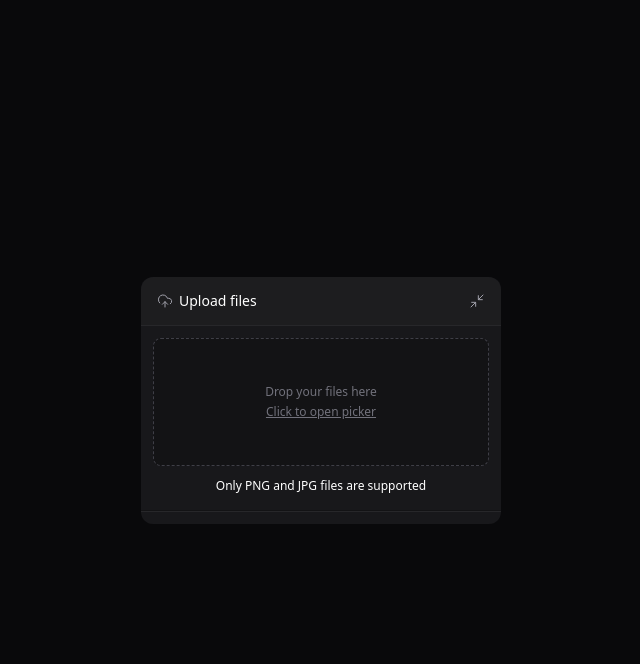
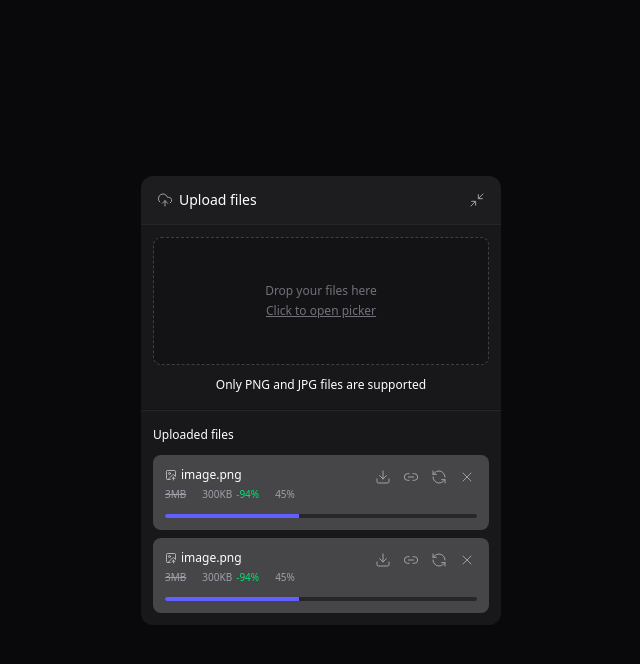
Before and after one commit to FernandoBatoni/ftr-upload-widget-web, a React (Vite) app: page / in a window 1280 px wide. Both pictures are taken after a click on the button "Upload files". Shown: the top 664 px of the page, without its empty margins (319-959 px from the left). Built offline with nearby package versions, Linux system fonts and the light colour scheme.

Commit message:
feat: finished mock upload item for widget

```diff
--- a/package.json
+++ b/package.json
@@ -11,6 +11,7 @@
   },
   "dependencies": {
     "@radix-ui/react-collapsible": "^1.1.11",
+    "@radix-ui/react-progress": "^1.1.7",
     "@tailwindcss/vite": "^4.1.10",
     "lucide-react": "^0.516.0",
     "react": "^19.1.0",
--- /dev/null
+++ b/src/components/upload-widget-upload-item.tsx
@@ -0,0 +1,58 @@
+import * as ProgressBar from '@radix-ui/react-progress'
+import { Download, ImageUp, Link2, RefreshCcw, X } from 'lucide-react'
+import { Button } from './ui/button'
+
+function UploadWidgetUploadItem() {
+  return (
+    <div className='p-3 rounded-lg flex flex-col gap-3 shape-content bg-white/[0.2] relative overflow-hidden'>
+      <div className='flex flex-col gap-1'>
+        <span className='text-xs font-medium flex items-center gap-1'>
+          <ImageUp className='size-3 text-zinc-300' strokeWidth={1.5} />
+          image.png
+        </span>
+
+        <span className='text-[10px] text-zinc-400 flex gap-1.5 items-center'>
+          <span className='line-through'>3MB</span>
+          <div className='size-1 rounded-full bg-zing-700' />
+          <span>
+            300KB
+            <span className='text-green-400 ml-1'>-94%</span>
+          </span>
+          <div className='size-1 rounded-full bg-zing-700' />
+          <span>45%</span>
+        </span>
+      </div>
+
+      <ProgressBar.Root className='bg-zinc-800 rounded-full h-1 overflow-hidden'>
+        <ProgressBar.Indicator
+          className='bg-indigo-500 h-1'
+          style={{ width: '43%' }}
+        />
+      </ProgressBar.Root>
+
+      <div className='absolute top-2.5 right-2.5 flex items-center gap-1'>
+        <Button size='icon-sm'>
+          <Download className='size-4' strokeWidth={1.5} />
+          <span className='sr-only'>Download compressed image</span>
+        </Button>
+
+        <Button size='icon-sm'>
+          <Link2 className='size-4' strokeWidth={1.5} />
+          <span className='sr-only'>Copy remote URL</span>
+        </Button>
+
+        <Button size='icon-sm'>
+          <RefreshCcw className='size-4' strokeWidth={1.5} />
+          <span className='sr-only'>Retry upload</span>
+        </Button>
+
+        <Button size='icon-sm'>
+          <X className='size-4' strokeWidth={1.5} />
+          <span className='sr-only'>Cancel upload</span>
+        </Button>
+      </div>
+    </div>
+  )
+}
+
+export { UploadWidgetUploadItem }
--- a/src/components/upload-widget-upload-list.tsx
+++ b/src/components/upload-widget-upload-list.tsx
@@ -1,7 +1,20 @@
+import { UploadWidgetUploadItem } from './upload-widget-upload-item'
+
 function UploadWidgetUploadList() {
   return (
-    <>
-    </>
+    <div className='px-3 flex flex-col gap-3'>
+      <span className='text-xs font-medium'>
+        Uploaded files &nbsp;
+        <span className='text-zinc-400'>
+
+        </span>
+      </span>
+
+      <div className='flex flex-col gap-2'>
+        <UploadWidgetUploadItem />
+        <UploadWidgetUploadItem />
+      </div>
+    </div>
   )
 }
 
```
Also changed, not shown: 1 other file (tests, documents, lock files or other folders).
